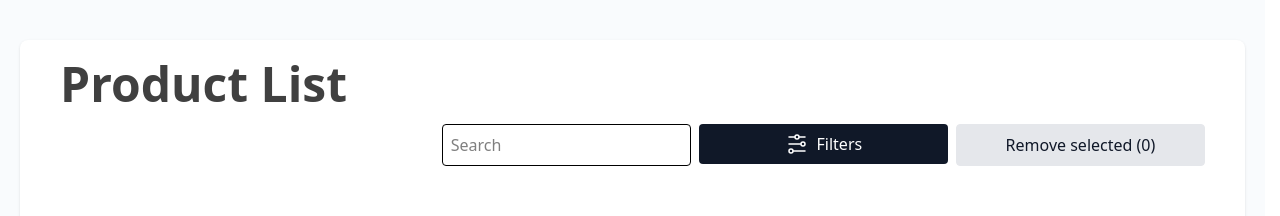
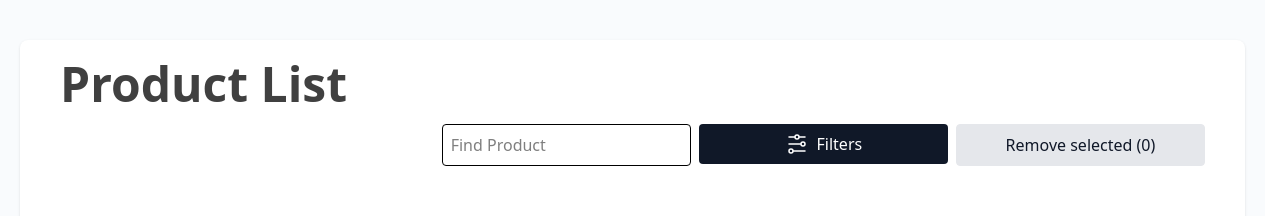
Before and after one commit to rastz/iai-product-list-app, a React (Vite) app: page / in a window 1280 px wide. Shown: the top 216 px of the page. Built offline with nearby package versions, Linux system fonts and the light colour scheme.

Commit message:
feat(Search): change placeholder copy

```diff
--- a/src/components/ProductTable.tsx
+++ b/src/components/ProductTable.tsx
@@ -197,7 +197,7 @@ function ProductTable({ data }: ProductTableProps) {
           <div className="grid w-full grid-cols-1 gap-2 md:w-2/3 md:grid-cols-3">
             <Search
               type="text"
-              placeholder="Search"
+              placeholder="Find Product"
               value={globalFilter}
               onChange={(event) => setGlobalFilter(event.target.value)}
             />
```
